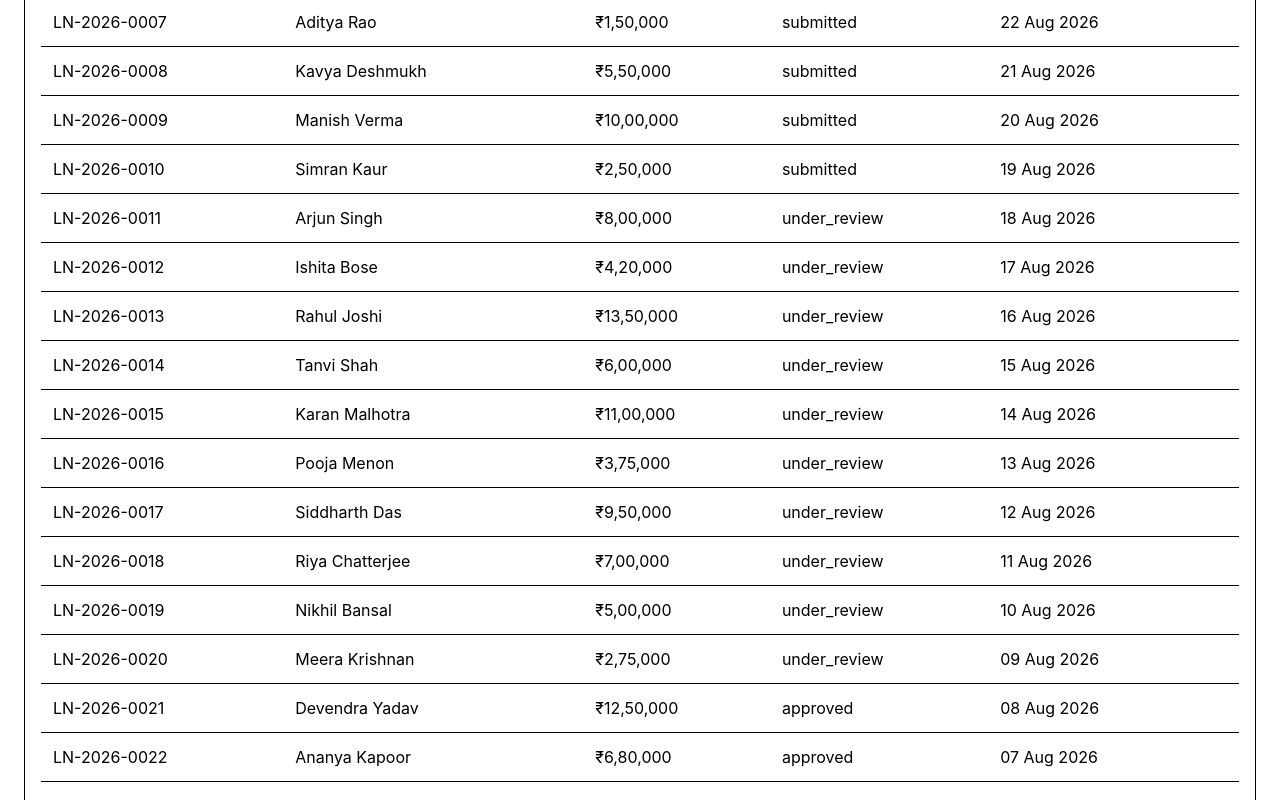
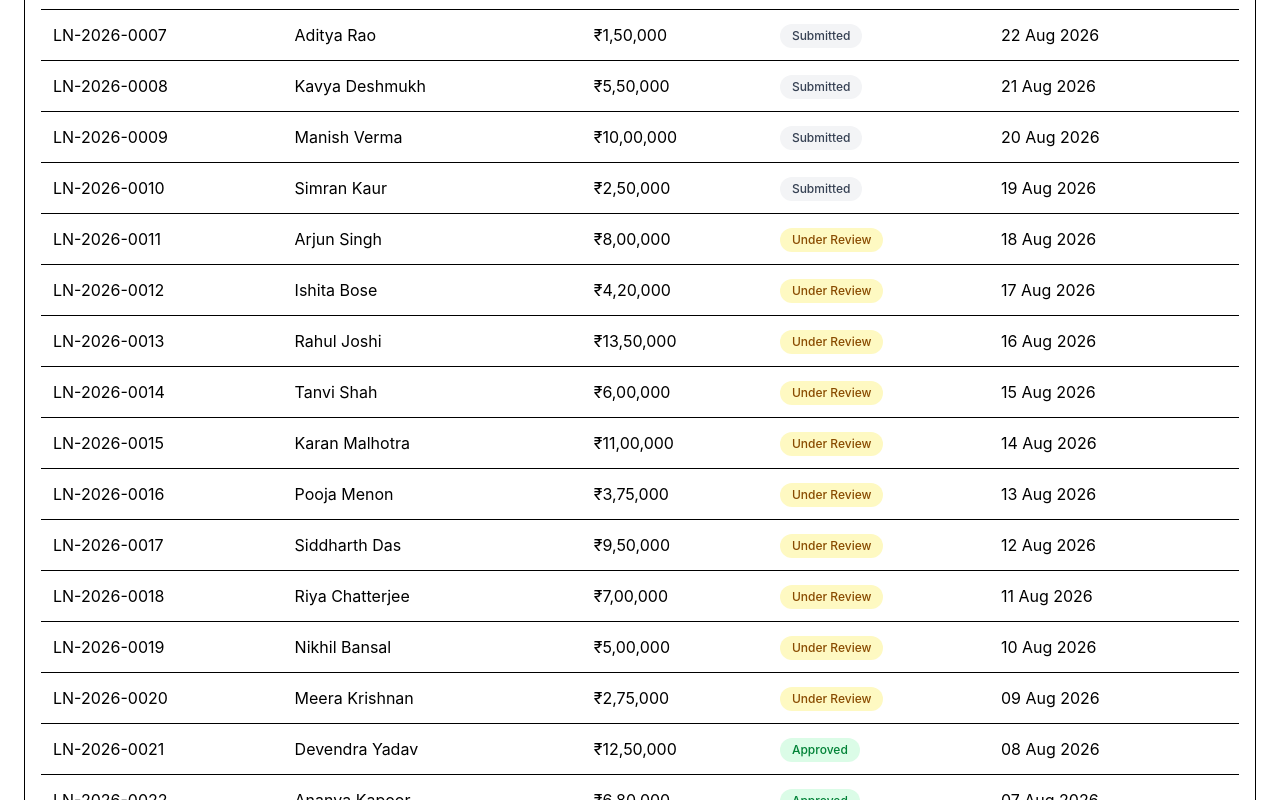
Before and after one commit to Laksh540/loan-application-tracker, a React (Vite) app: page / in a window 1280 px wide. Shown: the part 540-1340 px from the top of the page. Built offline with nearby package versions, Linux system fonts and the light colour scheme.

Commit message:
feat: add reusable status badge component

```diff
--- /dev/null
+++ b/src/components/Badge.tsx
@@ -0,0 +1,29 @@
+import type { Status } from "../types/loans";
+
+type Props = {
+  status: Status;
+};
+
+const styles: Record<Status, string> = {
+  submitted: "bg-gray-100 text-gray-700",
+  under_review: "bg-yellow-100 text-yellow-800",
+  approved: "bg-green-100 text-green-700",
+  rejected: "bg-red-100 text-red-700",
+};
+
+const labels: Record<Status, string> = {
+  submitted: "Submitted",
+  under_review: "Under Review",
+  approved: "Approved",
+  rejected: "Rejected",
+};
+
+export function StatusBadge({ status }: Props) {
+  return (
+    <span
+      className={`inline-flex rounded-full px-3 py-1 text-xs font-medium ${styles[status]}`}
+    >
+      {labels[status]}
+    </span>
+  );
+}
--- a/src/pages/ApplicationList.tsx
+++ b/src/pages/ApplicationList.tsx
@@ -5,6 +5,7 @@ import type { LoanApplication, Status } from "../types/loans";
 import Input from "../components/Input";
 import Dropdown from "../components/Dropdown";
 import { formatCurrency, formatDate } from "../utils/format";
+import { StatusBadge } from "../components/Badge";
 
 const statusOptions = [
   { label: "All", value: "all" },
@@ -62,7 +63,11 @@ export default function ApplicationListPage() {
             header="Amount"
             body={(row) => formatCurrency(row.loanAmount)}
           />
-          <Column field="status" header="Status" />
+          <Column
+            field="status"
+            header="Status"
+            body={(row) => <StatusBadge status={row.status} />}
+          />
           <Column
             field="submittedDate"
             header="Submitted Date"
```
